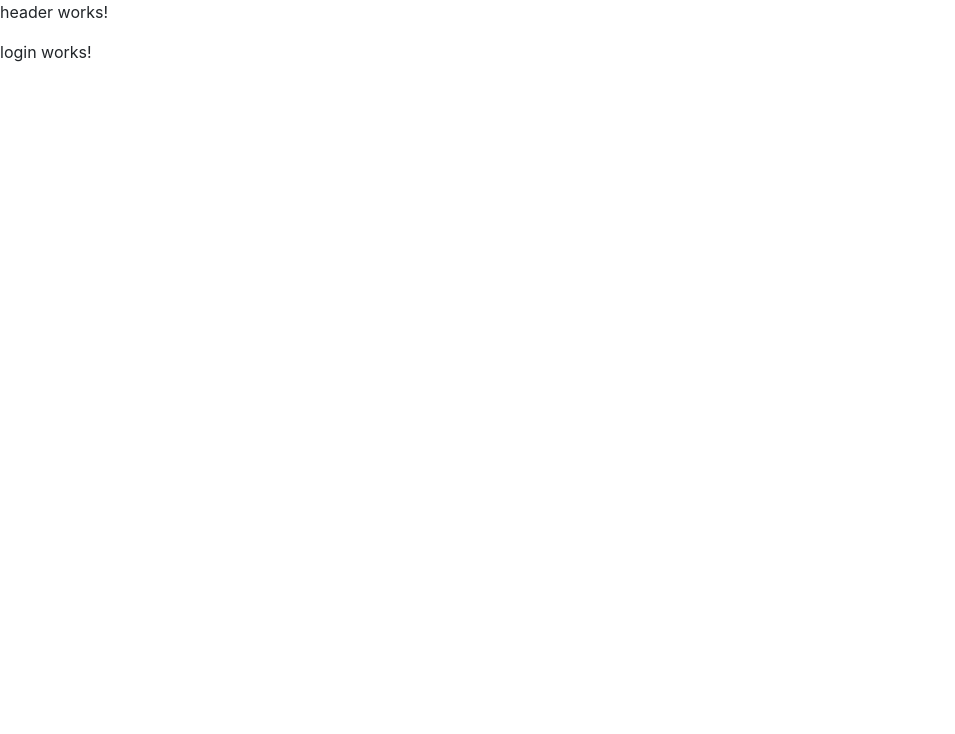
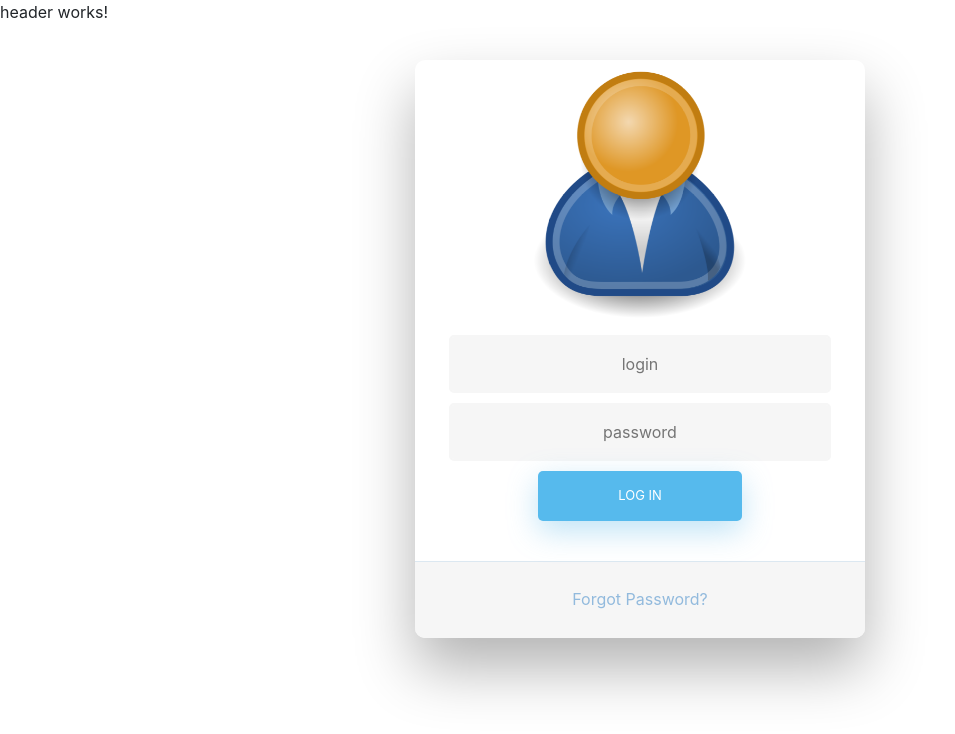
Before and after one commit to AsterixKo/angular-entregable-blog, an Angular app: page /login in a window 1280 px wide. Shown: the top 734 px of the page, without its empty margins (0-955 px from the left). Built offline with nearby package versions, Linux system fonts and the light colour scheme.

Commit message:
añadir codigo html al componente login

```diff
--- a/src/app/shared/components/login/login.component.css
+++ b/src/app/shared/components/login/login.component.css
@@ -0,0 +1,262 @@
+
+/* BASIC */
+
+html {
+    background-color: #56baed;
+  }
+
+  body {
+    font-family: "Poppins", sans-serif;
+    height: 100vh;
+  }
+
+  a {
+    color: #92badd;
+    display:inline-block;
+    text-decoration: none;
+    font-weight: 400;
+  }
+
+  h2 {
+    text-align: center;
+    font-size: 16px;
+    font-weight: 600;
+    text-transform: uppercase;
+    display:inline-block;
+    margin: 40px 8px 10px 8px;
+    color: #cccccc;
+  }
+
+
+
+  /* STRUCTURE */
+
+  .wrapper {
+    display: flex;
+    align-items: center;
+    flex-direction: column;
+    justify-content: center;
+    width: 100%;
+    min-height: 100%;
+    padding: 20px;
+  }
+
+  #formContent {
+    -webkit-border-radius: 10px 10px 10px 10px;
+    border-radius: 10px 10px 10px 10px;
+    background: #fff;
+    padding: 30px;
+    width: 90%;
+    max-width: 450px;
+    position: relative;
+    padding: 0px;
+    -webkit-box-shadow: 0 30px 60px 0 rgba(0,0,0,0.3);
+    box-shadow: 0 30px 60px 0 rgba(0,0,0,0.3);
+    text-align: center;
+  }
+
+  #formFooter {
+    background-color: #f6f6f6;
+    border-top: 1px solid #dce8f1;
+    padding: 25px;
+    text-align: center;
+    -webkit-border-radius: 0 0 10px 10px;
+    border-radius: 0 0 10px 10px;
+  }
+
+
+
+  /* TABS */
+
+  h2.inactive {
+    color: #cccccc;
+  }
+
+  h2.active {
+    color: #0d0d0d;
+    border-bottom: 2px solid #5fbae9;
+  }
+
+
+
+  /* FORM TYPOGRAPHY*/
+
+  input[type=button], input[type=submit], input[type=reset]  {
+    background-color: #56baed;
+    border: none;
+    color: white;
+    padding: 15px 80px;
+    text-align: center;
+    text-decoration: none;
+    display: inline-block;
+    text-transform: uppercase;
+    font-size: 13px;
+    -webkit-box-shadow: 0 10px 30px 0 rgba(95,186,233,0.4);
+    box-shadow: 0 10px 30px 0 rgba(95,186,233,0.4);
+    -webkit-border-radius: 5px 5px 5px 5px;
+    border-radius: 5px 5px 5px 5px;
+    margin: 5px 20px 40px 20px;
+    -webkit-transition: all 0.3s ease-in-out;
+    -moz-transition: all 0.3s ease-in-out;
+    -ms-transition: all 0.3s ease-in-out;
+    -o-transition: all 0.3s ease-in-out;
+    transition: all 0.3s ease-in-out;
+  }
+
+  input[type=button]:hover, input[type=submit]:hover, input[type=reset]:hover  {
+    background-color: #39ace7;
+  }
+
+  input[type=button]:active, input[type=submit]:active, input[type=reset]:active  {
+    -moz-transform: scale(0.95);
+    -webkit-transform: scale(0.95);
+    -o-transform: scale(0.95);
+    -ms-transform: scale(0.95);
+    transform: scale(0.95);
+  }
+
+  input[type=text] {
+    background-color: #f6f6f6;
+    border: none;
+    color: #0d0d0d;
+    padding: 15px 32px;
+    text-align: center;
+    text-decoration: none;
+    display: inline-block;
+    font-size: 16px;
+    margin: 5px;
+    width: 85%;
+    border: 2px solid #f6f6f6;
+    -webkit-transition: all 0.5s ease-in-out;
+    -moz-transition: all 0.5s ease-in-out;
+    -ms-transition: all 0.5s ease-in-out;
+    -o-transition: all 0.5s ease-in-out;
+    transition: all 0.5s ease-in-out;
+    -webkit-border-radius: 5px 5px 5px 5px;
+    border-radius: 5px 5px 5px 5px;
+  }
+
+  input[type=text]:focus {
+    background-color: #fff;
+    border-bottom: 2px solid #5fbae9;
+  }
+
+  input[type=text]:placeholder {
+    color: #cccccc;
+  }
+
+
+
+  /* ANIMATIONS */
+
+  /* Simple CSS3 Fade-in-down Animation */
+  .fadeInDown {
+    -webkit-animation-name: fadeInDown;
+    animation-name: fadeInDown;
+    -webkit-animation-duration: 1s;
+    animation-duration: 1s;
+    -webkit-animation-fill-mode: both;
+    animation-fill-mode: both;
+  }
+
+  @-webkit-keyframes fadeInDown {
+    0% {
+      opacity: 0;
+      -webkit-transform: translate3d(0, -100%, 0);
+      transform: translate3d(0, -100%, 0);
+    }
+    100% {
+      opacity: 1;
+      -webkit-transform: none;
+      transform: none;
+    }
+  }
+
+  @keyframes fadeInDown {
+    0% {
+      opacity: 0;
+      -webkit-transform: translate3d(0, -100%, 0);
+      transform: translate3d(0, -100%, 0);
+    }
+    100% {
+      opacity: 1;
+      -webkit-transform: none;
+      transform: none;
+    }
+  }
+
+  /* Simple CSS3 Fade-in Animation */
+  @-webkit-keyframes fadeIn { from { opacity:0; } to { opacity:1; } }
+  @-moz-keyframes fadeIn { from { opacity:0; } to { opacity:1; } }
+  @keyframes fadeIn { from { opacity:0; } to { opacity:1; } }
+
+  .fadeIn {
+    opacity:0;
+    -webkit-animation:fadeIn ease-in 1;
+    -moz-animation:fadeIn ease-in 1;
+    animation:fadeIn ease-in 1;
+
+    -webkit-animation-fill-mode:forwards;
+    -moz-animation-fill-mode:forwards;
+    animation-fill-mode:forwards;
+
+    -webkit-animation-duration:1s;
+    -moz-animation-duration:1s;
+    animation-duration:1s;
+  }
+
+  .fadeIn.first {
+    -webkit-animation-delay: 0.4s;
+    -moz-animation-delay: 0.4s;
+    animation-delay: 0.4s;
+  }
+
+  .fadeIn.second {
+    -webkit-animation-delay: 0.6s;
+    -moz-animation-delay: 0.6s;
+    animation-delay: 0.6s;
+  }
+
+  .fadeIn.third {
+    -webkit-animation-delay: 0.8s;
+    -moz-animation-delay: 0.8s;
+    animation-delay: 0.8s;
+  }
+
+  .fadeIn.fourth {
+    -webkit-animation-delay: 1s;
+    -moz-animation-delay: 1s;
+    animation-delay: 1s;
+  }
+
+  /* Simple CSS3 Fade-in Animation */
+  .underlineHover:after {
+    display: block;
+    left: 0;
+    bottom: -10px;
+    width: 0;
+    height: 2px;
+    background-color: #56baed;
+    content: "";
+    transition: width 0.2s;
+  }
+
+  .underlineHover:hover {
+    color: #0d0d0d;
+  }
+
+  .underlineHover:hover:after{
+    width: 100%;
+  }
+
+
+
+  /* OTHERS */
+
+  *:focus {
+      outline: none;
+  }
+
+  #icon {
+    width:60%;
+  }
--- a/src/app/shared/components/login/login.component.html
+++ b/src/app/shared/components/login/login.component.html
@@ -1 +1,23 @@
-<p>login works!</p>
+<div class="wrapper fadeInDown">
+    <div id="formContent">
+      <!-- Tabs Titles -->
+
+      <!-- Icon -->
+      <div class="fadeIn first">
+        <img src="assets/image/user.png" id="icon" alt="User Icon" />
+      </div>
+
+      <!-- Login Form -->
+      <form>
+        <input type="text" id="login" class="fadeIn second" name="login" placeholder="login">
+        <input type="text" id="password" class="fadeIn third" name="login" placeholder="password">
+        <input type="submit" class="fadeIn fourth" value="Log In">
+      </form>
+
+      <!-- Remind Passowrd -->
+      <div id="formFooter">
+        <a class="underlineHover" href="#">Forgot Password?</a>
+      </div>
+
+    </div>
+  </div>
```
Also changed, not shown: src/assets/image/user.png (added).
